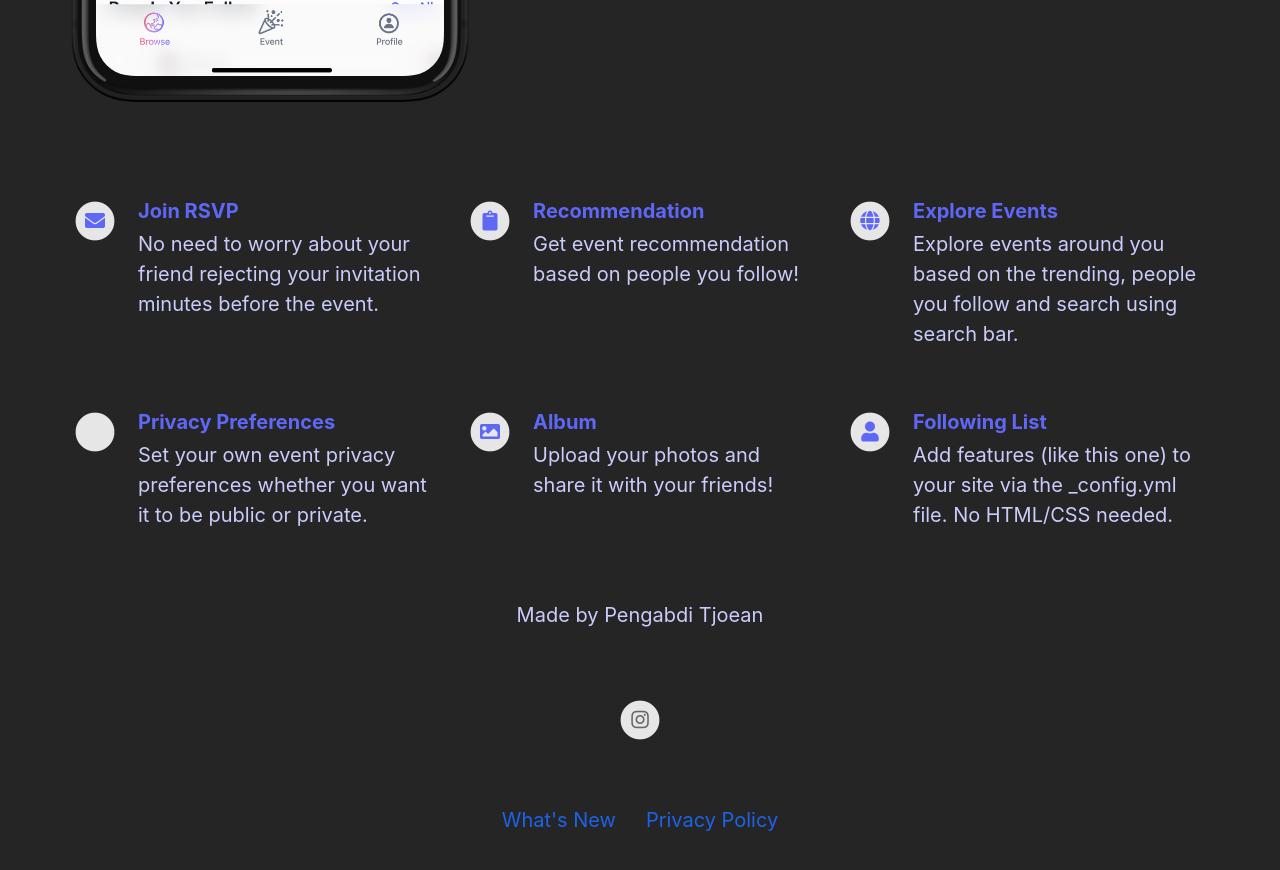
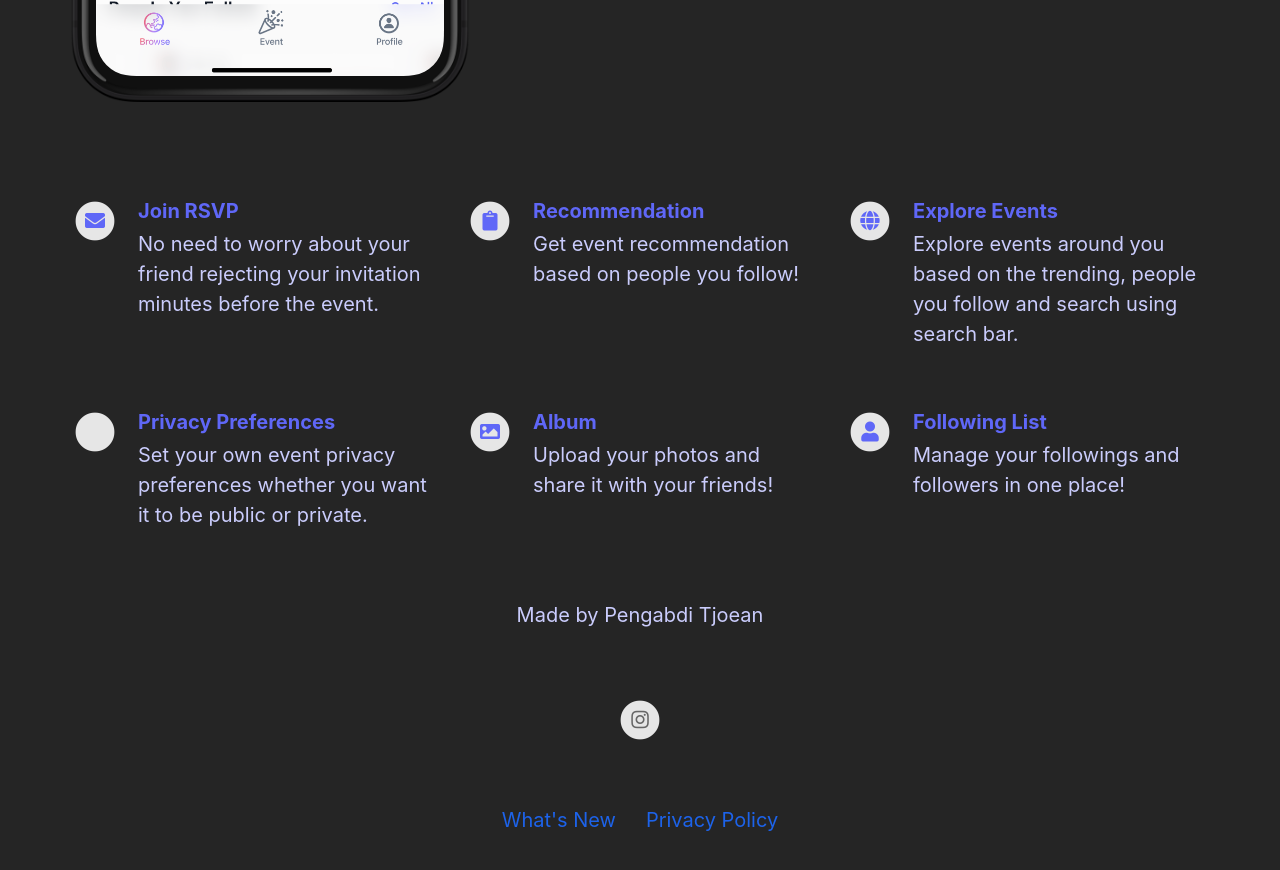
Before and after one commit to Pengabdi-Tjoean/hayo-landing, a Jekyll site: the page built from index.html, in a window 1280 px wide and 900 px high, scrolled down 883 px. Shown: the top 870 px of the window. Built offline with Jekyll 4.4.1, drawn with Linux system fonts in a browser that asks for light colours; nearby versions of some CDN libraries.

Commit message:
Update _config.yml

```diff
--- a/_config.yml
+++ b/_config.yml
@@ -56,7 +56,7 @@ features                                  :
     fontawesome_icon_name                 : image
 
   - title                                 : Following List
-    description                           : Add features (like this one) to your site via the _config.yml file. No HTML/CSS needed.
+    description                           : Manage your followings and followers in one place!
     fontawesome_icon_name                 : user
 
   - title                                 : # New Feature Title
```
